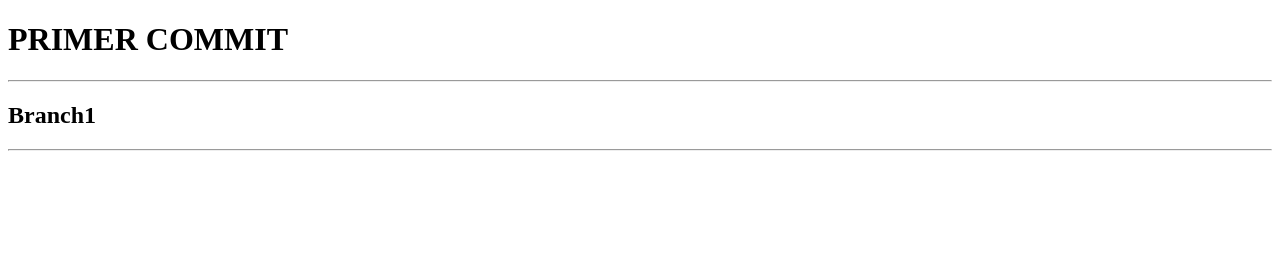
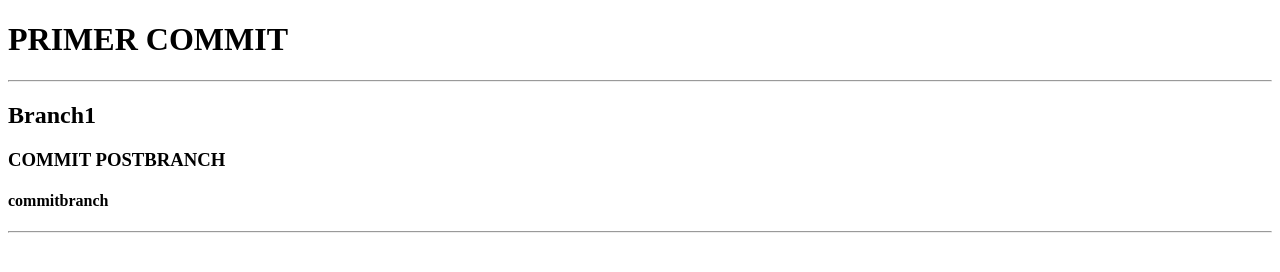
Before and after one commit to ClaudioRojasVergara/repositorio, a plain HTML site: page index.html in a window 1280 px wide. Drawn offline with Linux system fonts and the light colour scheme.

Commit message:
branch-commit-4

```diff
--- a/index.html
+++ b/index.html
@@ -9,6 +9,8 @@
     <h1>PRIMER COMMIT</h1>
     <hr>
     <h2>Branch1</h2>
+    <h3>COMMIT POSTBRANCH</h3>
+    <h4>commitbranch</h4>
     <hr>
 </body>
 </html>
```
